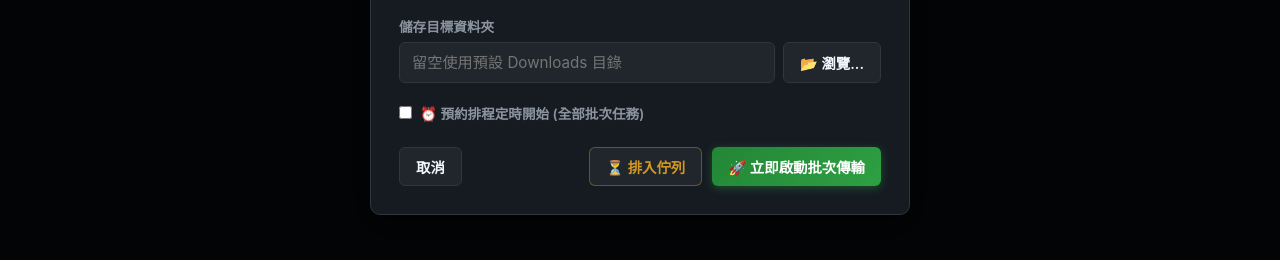
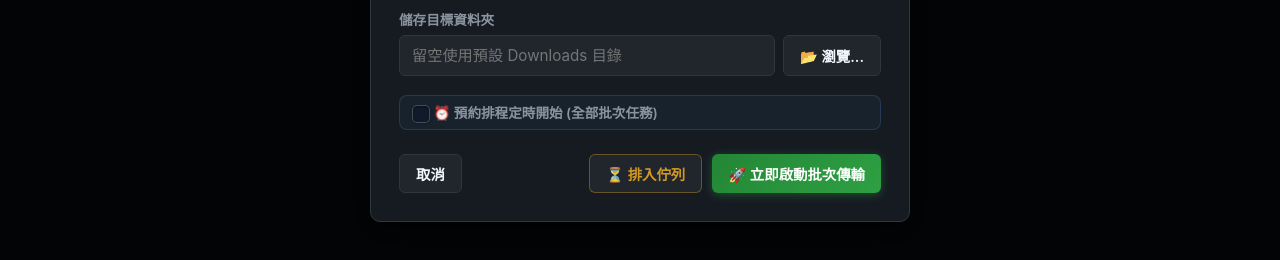
Before and after one commit to hankyleisplay/DPLS-Fast-downloader, a browser extension: page web/index.html in a window 1280 px wide. Both pictures are taken after a click on the button "📚 批次連續下載". Shown: the part 522-782 px from the top of the page. Drawn offline with Linux system fonts and the light colour scheme; no server answers.

Commit message:
feat(ui): implement custom Liquid Glass checkboxes with animated tick drawing and soft glow

```diff
--- a/extension/dialog.css
+++ b/extension/dialog.css
@@ -638,22 +638,106 @@
 .checkbox-item {
   display: flex;
   align-items: center;
-  gap: 6px;
+  gap: 8px;
+  padding: 6px 10px;
+  border-radius: 8px;
+  background: rgba(255, 255, 255, 0.02);
+  border: 1px solid rgba(255, 255, 255, 0.06);
+  transition: all 0.2s cubic-bezier(0.16, 1, 0.3, 1);
+  cursor: pointer;
+  user-select: none;
 }
 
-.checkbox-item input[type="checkbox"] {
-  accent-color: var(--accent-emerald);
-  width: 14px;
-  height: 14px;
+.checkbox-item:hover {
+  background: rgba(56, 189, 248, 0.08);
+  border-color: rgba(56, 189, 248, 0.25);
+}
+
+.checkbox-item input[type="checkbox"],
+input[type="checkbox"] {
+  -webkit-appearance: none;
+  -moz-appearance: none;
+  appearance: none;
+  width: 17px;
+  height: 17px;
+  min-width: 17px;
+  min-height: 17px;
+  border-radius: 5px;
+  background: rgba(15, 23, 42, 0.65);
+  backdrop-filter: blur(8px);
+  -webkit-backdrop-filter: blur(8px);
+  border: 1.5px solid rgba(255, 255, 255, 0.22);
   cursor: pointer;
+  position: relative;
+  display: inline-flex;
+  align-items: center;
+  justify-content: center;
+  vertical-align: middle;
+  transition: all 0.2s cubic-bezier(0.16, 1, 0.3, 1);
+  outline: none;
+  box-shadow: inset 0 1px 2px rgba(0, 0, 0, 0.4), 0 1px 3px rgba(0, 0, 0, 0.2);
+  margin: 0;
+  flex-shrink: 0;
+}
+
+.checkbox-item input[type="checkbox"]:hover,
+input[type="checkbox"]:hover {
+  border-color: var(--accent-cyan);
+  background: rgba(22, 27, 34, 0.85);
+  box-shadow: 0 0 10px rgba(56, 189, 248, 0.35), inset 0 1px 2px rgba(0, 0, 0, 0.3);
+  transform: scale(1.05);
+}
+
+.checkbox-item input[type="checkbox"]:focus-visible,
+input[type="checkbox"]:focus-visible {
+  border-color: var(--accent-cyan);
+  box-shadow: 0 0 0 3px rgba(56, 189, 248, 0.25);
+}
+
+.checkbox-item input[type="checkbox"]:checked,
+input[type="checkbox"]:checked {
+  background: linear-gradient(135deg, #10b981 0%, #059669 100%);
+  border-color: rgba(255, 255, 255, 0.4);
+  box-shadow: 0 0 12px rgba(16, 185, 129, 0.55), inset 0 1px 1px rgba(255, 255, 255, 0.5);
+  transform: scale(1);
+}
+
+.checkbox-item input[type="checkbox"]::after,
+input[type="checkbox"]::after {
+  content: "";
+  position: absolute;
+  width: 4px;
+  height: 8px;
+  border: solid #ffffff;
+  border-width: 0 2px 2px 0;
+  transform: rotate(45deg) scale(0);
+  margin-bottom: 2px;
+  transition: transform 0.22s cubic-bezier(0.175, 0.885, 0.32, 1.275);
+}
+
+.checkbox-item input[type="checkbox"]:checked::after,
+input[type="checkbox"]:checked::after {
+  transform: rotate(45deg) scale(1);
+}
+
+.checkbox-item input[type="checkbox"]:active,
+input[type="checkbox"]:active {
+  transform: scale(0.92);
 }
 
 .checkbox-item label {
-  font-size: 0.75rem;
+  font-size: 0.78rem;
   color: var(--text-sub);
   cursor: pointer;
   text-transform: none;
-  font-weight: normal;
+  font-weight: 500;
+  user-select: none;
+  transition: color 0.2s ease;
+  margin: 0;
+}
+
+.checkbox-item:hover label {
+  color: #fff;
 }
 
 /* ==================== VIEW 2: LIVE DOWNLOAD PROGRESS ==================== */
--- a/web/index.html
+++ b/web/index.html
@@ -769,6 +769,94 @@
     .dpls-select-option.is-selected .dpls-select-check {
       opacity: 1;
       transform: scale(1);
+    }
+
+    /* ========================================================
+       Liquid Glass Custom Checkbox (自製毛玻璃自定義勾選方塊)
+       ======================================================== */
+    input[type="checkbox"] {
+      -webkit-appearance: none;
+      -moz-appearance: none;
+      appearance: none;
+      width: 18px;
+      height: 18px;
+      min-width: 18px;
+      min-height: 18px;
+      border-radius: 5px;
+      background: rgba(15, 23, 42, 0.65);
+      backdrop-filter: blur(8px);
+      -webkit-backdrop-filter: blur(8px);
+      border: 1.5px solid rgba(255, 255, 255, 0.22);
+      cursor: pointer;
+      position: relative;
+      display: inline-flex;
+      align-items: center;
+      justify-content: center;
+      vertical-align: middle;
+      transition: all 0.2s cubic-bezier(0.16, 1, 0.3, 1);
+      outline: none;
+      box-shadow: inset 0 1px 2px rgba(0, 0, 0, 0.4), 0 1px 3px rgba(0, 0, 0, 0.2);
+      margin: 0;
+      flex-shrink: 0;
+    }
+
+    input[type="checkbox"]:hover {
+      border-color: #58a6ff;
+      background: rgba(22, 27, 34, 0.85);
+      box-shadow: 0 0 10px rgba(88, 166, 255, 0.35), inset 0 1px 2px rgba(0, 0, 0, 0.3);
+      transform: scale(1.05);
+    }
+
+    input[type="checkbox"]:focus-visible {
+      border-color: #58a6ff;
+      box-shadow: 0 0 0 3px rgba(88, 166, 255, 0.3);
+    }
+
+    input[type="checkbox"]:checked {
+      background: linear-gradient(135deg, #0ea5e9 0%, #0284c7 100%);
+      border-color: rgba(255, 255, 255, 0.4);
+      box-shadow: 0 0 12px rgba(14, 165, 233, 0.55), inset 0 1px 1px rgba(255, 255, 255, 0.5);
+      transform: scale(1);
+    }
+
+    input[type="checkbox"]::after {
+      content: "";
+      position: absolute;
+      width: 5px;
+      height: 9px;
+      border: solid #ffffff;
+      border-width: 0 2px 2px 0;
+      transform: rotate(45deg) scale(0);
+      margin-bottom: 2px;
+      transition: transform 0.22s cubic-bezier(0.175, 0.885, 0.32, 1.275);
+    }
+
+    input[type="checkbox"]:checked::after {
+      transform: rotate(45deg) scale(1);
+    }
+
+    input[type="checkbox"]:active {
+      transform: scale(0.92);
+    }
+
+    .custom-checkbox-container {
+      display: inline-flex;
+      align-items: center;
+      gap: 10px;
+      cursor: pointer;
+      user-select: none;
+      padding: 6px 12px;
+      border-radius: 8px;
+      background: rgba(88, 166, 255, 0.05);
+      border: 1px solid rgba(88, 166, 255, 0.18);
+      transition: all 0.2s ease;
+      font-size: 0.88rem;
+      color: #58a6ff;
+      font-weight: 600;
+    }
+    .custom-checkbox-container:hover {
+      background: rgba(88, 166, 255, 0.12);
+      border-color: rgba(88, 166, 255, 0.38);
     }
   </style>
 </head>
@@ -886,7 +974,7 @@
         </div>
       </div>
       <div class="form-group" style="margin-top: 10px;">
-        <label style="display: flex; align-items: center; gap: 8px; cursor: pointer;">
+        <label class="custom-checkbox-container">
           <input type="checkbox" id="chkNewTaskScheduled" onchange="document.getElementById('newTaskScheduleBox').style.display = this.checked ? 'block' : 'none'">
           <span>⏰ 預約排程定時啟動 (Scheduled Start)</span>
         </label>
@@ -997,7 +1085,7 @@
       </div>
 
       <div class="form-group">
-        <label style="display: flex; align-items: center; gap: 8px; cursor: pointer;">
+        <label class="custom-checkbox-container">
           <input type="checkbox" id="chkBatchScheduled" onchange="document.getElementById('batchScheduleBox').style.display = this.checked ? 'block' : 'none'">
           <span>⏰ 預約排程定時開始 (全部批次任務)</span>
         </label>
```
